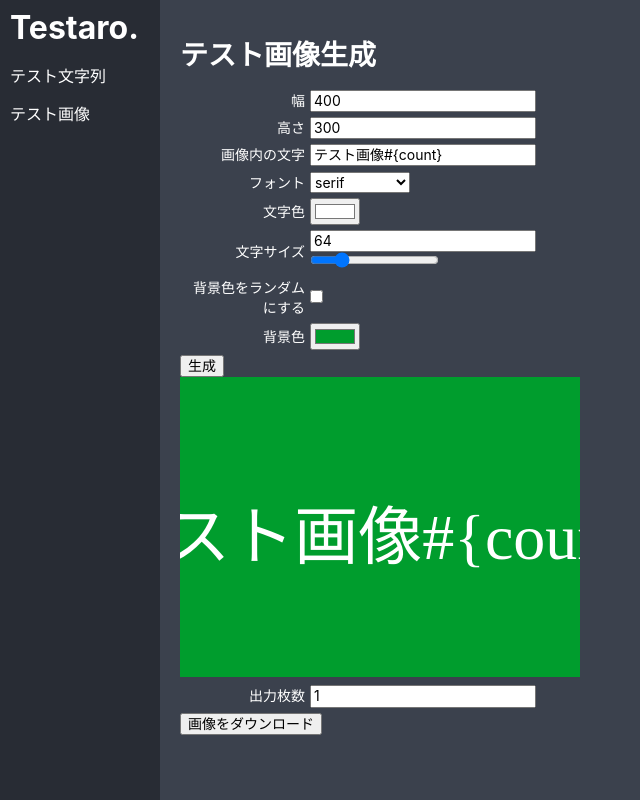
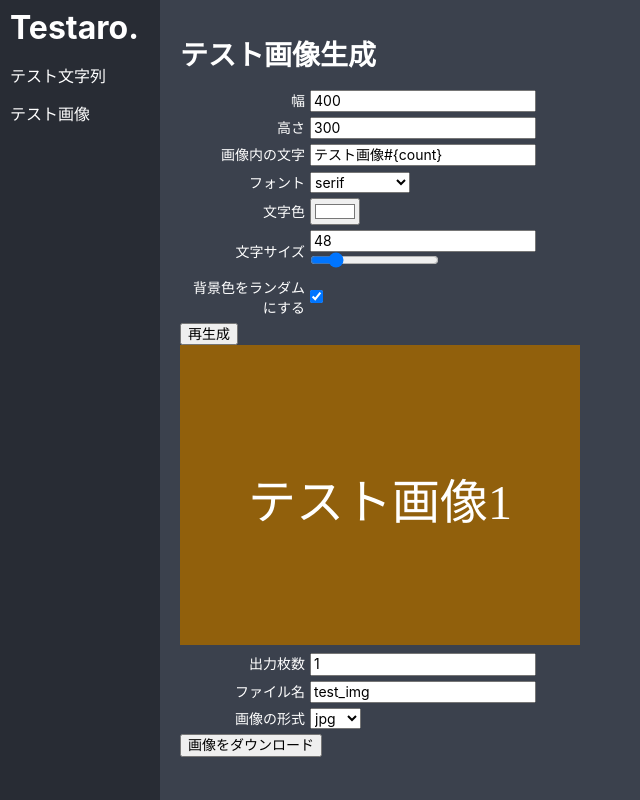
Before and after one commit to jesusisao/testaro, a React (Create React App) app: page /imggen in a window 1280 px wide. Shown: the whole page, without its empty margins (0-640 px from the left). Built offline with nearby package versions, Linux system fonts and the light colour scheme.

Commit message:
文字の変数置き換え機能など

```diff
--- a/src/ImageGenerator/ImageGenerator.tsx
+++ b/src/ImageGenerator/ImageGenerator.tsx
@@ -8,27 +8,13 @@ const ImageGenerator: React.FC = () => {
   const [genNum, setGenNum] = useState(1);
   const [comment, setComment] = useState('テスト画像#{count}');
   const [font, setFont] = useState("serif");
-  const [fontSize, setFontSize] = useState(64);
+  const [fontSize, setFontSize] = useState(48);
   const [fontColor, setFontColor] = useState("#FFFFFF");
-  const [useRandomColor, setUseRandomColor] = useState(false);
+  const [useRandomColor, setUseRandomColor] = useState(true);
   const [color, setColor] = useState("#009d2d");
-
-  const generate = () => {
-    const ctx: CanvasRenderingContext2D = getContext();
-
-    ctx.fillStyle = useRandomColor ? generateRandomColor() : color;
-    ctx.fillRect(0, 0, width, height);
-
-    // フォントによってtextWidthが変わるので注意
-    ctx.font = `${fontSize}px ${font}`;
-    const textWidth = ctx.measureText( comment ).width;
-    const textHeight = fontSize;
-    const fontX = (width - textWidth) / 2;
-    const fontY = (height + textHeight) / 2;
-    ctx.fillStyle = fontColor;
-    ctx.fillText(comment, fontX, fontY);
-    ctx.save();
-  }
+  const [fileNamePrefix, setFileNamePrefix] = useState("test_img");
+  const [imageFormat, setImageFormat] = useState("jpg");
+  const [downloading, setDownloading] = useState(false);
 
   const canvasRef = useRef(null);
 
@@ -37,19 +23,49 @@ const ImageGenerator: React.FC = () => {
     return canvas.getContext('2d');
   };
 
+  const generate = (count: number = 1) => {
+    const ctx: CanvasRenderingContext2D = getContext();
+
+    ctx.fillStyle = useRandomColor ? generateRandomColor() : color;
+    ctx.fillRect(0, 0, width, height);
+
+    const replacedComment = replaceVariable(comment, count);
+
+    // フォントによってtextWidthが変わるので注意
+    ctx.font = `${fontSize}px ${font}`;
+    const textWidth = ctx.measureText( replacedComment ).width;
+    const textHeight = fontSize;
+    const fontX = (width - textWidth) / 2;
+    const fontY = (height + textHeight) / 2;
+    ctx.fillStyle = fontColor;
+    ctx.fillText(replacedComment, fontX, fontY);
+    ctx.save();
+  }
+
   const downloadsImage = async () => {
+    if (genNum >= 50) {
+      const doExec = window.confirm(`${genNum}枚の画像をダウンロードしようとしています。本当に宜しいですか？`);
+      if (!doExec) return;
+    }
+    setDownloading(true);
+    const useNumSplitter = genNum > 1
     for (let i = 0; i < genNum; i++) {
-      generate()
-      downloadImage();
+      generate(i + 1)
+      downloadImage(i + 1, useNumSplitter);
+      // あんまり速く大量にDLさせられない
       await sleep(300);
     }
+    setDownloading(false);
   }
 
-  const downloadImage = () => {
+  const downloadImage = (imageNumber: number, useNumSplitter: boolean) => {
     const canvas: any = canvasRef.current;
     const link = document.createElement('a');
-    link.download = 'test_image.jpeg';
-    link.href = canvas.toDataURL("image/jpeg");
+    const fileName = useNumSplitter
+      ? `${fileNamePrefix}_${imageNumber}.${imageFormat}`
+      : `${fileNamePrefix}.${imageFormat}`;
+    link.download = fileName;
+    link.href = canvas.toDataURL(`image/${imageFormat}`);
     link.click();
   }
 
@@ -93,17 +109,31 @@ const ImageGenerator: React.FC = () => {
         <ParamBox labelName="背景色をランダムにする">
           <input type="checkbox" defaultChecked={useRandomColor} onChange={ e => setUseRandomColor(e.target.checked) }></input>
         </ParamBox>
-        <ParamBox labelName="背景色">
-          <input type="color" defaultValue={color} disabled={useRandomColor} onChange={ e => setColor(e.target.value) }></input>
-        </ParamBox>
-        <button onClick={generate}>生成</button>
+        {
+          !useRandomColor &&
+          <ParamBox labelName="背景色">
+            <input type="color" defaultValue={color} disabled={useRandomColor} onChange={ e => setColor(e.target.value) }></input>
+          </ParamBox>
+        }
+        <button onClick={() => generate()}>再生成</button>
       </div>
 
       <canvas className="canvas" ref={canvasRef}  width={width} height={height} />
 
       <div>
         <ParamBox labelName="出力枚数">
-          <input type="number" defaultValue={1} onChange={ e => setGenNum( parseInt(e.target.value) ) }></input>
+          <input type="number" defaultValue={genNum} onChange={ e => setGenNum( parseInt(e.target.value) ) }></input>
+        </ParamBox>
+        <ParamBox labelName="ファイル名">
+          <input type="text" defaultValue={fileNamePrefix} onChange={ e => setFileNamePrefix(e.target.value) }></input>
+        </ParamBox>
+        <ParamBox labelName="画像の形式">
+          <select defaultValue={imageFormat} onChange={ e => setImageFormat(e.target.value) }>
+            <option value="jpg">jpg</option>
+            <option value="jpeg">jpeg</option>
+            <option value="png">png</option>
+            <option value="gif">gif</option>
+          </select>
         </ParamBox>
         <button onClick={downloadsImage}>画像をダウンロード</button>
       </div>
@@ -114,10 +144,25 @@ const ImageGenerator: React.FC = () => {
 const sleep = (msec: number) => new Promise(resolve => setTimeout(resolve, msec));
 
 const generateRandomColor = (): string => {
+  // 255だとデフォルトのフォントのwhiteが見えにくくなることがあるので下げた
   const ran1 = Math.floor(Math.random() * 200);
   const ran2 = Math.floor(Math.random() * 200);
   const ran3 = Math.floor(Math.random() * 200);
   return `rgb(${ran1}, ${ran2}, ${ran3})`;
 }
 
+export const replaceVariable = (original: string, num: number) => {
+  const re = /#{.+?}/;
+  const matches = original.match(re);
+  if (matches === null) return original;
+  const matchesNames = matches.map((str) => str.slice(2).slice(0, -1));
+  let copied = original.slice();
+  for (const match of matchesNames) {
+    if (match === "count") {
+      copied = copied.replace("#{count}", num.toString())
+    }
+  }
+  return copied
+}
+
 export default ImageGenerator;
--- a/src/StringGenerator/StringGenerator.tsx
+++ b/src/StringGenerator/StringGenerator.tsx
@@ -1,9 +1,10 @@
 import React, { useState } from 'react';
 import './StringGenerator.scss';
+import ParamBox from '../Common/ParamBox';
 
 const StringGenerator: React.FC = () => {
-  const [pattern, setPattern] = useState('1234567890');
-  const [charNum, setCharNum] = useState(0);
+  const [pattern, setPattern] = useState('あアｱｶﾞﾊﾟＡａAa１1亜');
+  const [charNum, setCharNum] = useState(255);
   const [genStr, setGenStr] = useState('');
 
   const generate = () => {
@@ -21,9 +22,11 @@ const StringGenerator: React.FC = () => {
     <div className="StringGenerator">
       <h1>テスト文字列生成</h1>
       <div>
+        <ParamBox labelName="パターン">
           <select name="pattern" id="pattern" onChange={ e => setPattern(e.target.value) }>
+            <option value="あアｱｶﾞﾊﾟＡａAa１1亜">あアｱｶﾞﾊﾟＡａAa１1亜</option>
             <option value="0123456789">0123456789</option>
-          <option value="あアｱｶﾞﾊﾟＡａAa１1亜">あアｱｶﾞﾊﾟＡａAa１1亜</option>
+            <option value="０１２３４５６７８９">０１２３４５６７８９</option>
             <option value="ぜんかくひらがな">ぜんかくひらがな</option>
             <option value="ゼンカクカタカナ">ゼンカクカタカナ</option>
             <option value="ﾊﾝｶｸｶﾀｶﾅﾀﾞｸﾃﾝｲﾘ">ﾊﾝｶｸｶﾀｶﾅﾀﾞｸﾃﾝｲﾘ</option>
@@ -31,13 +34,15 @@ const StringGenerator: React.FC = () => {
             <option value="abcdefg">abcdefg</option>
             <option value="ＡＢＣＤＥＦＧ">ＡＢＣＤＥＦＧ</option>
             <option value="ａｂｃｄｅｆｇ">ａｂｃｄｅｆｇ</option>
-          <option value="０１２３４５６７８９">０１２３４５６７８９</option>
             <option value="亜唖娃阿哀愛挨姶逢葵">亜唖娃阿哀愛挨姶逢葵</option>
             <option value="XXXXXXXXX*">XXXXXXXXX*</option>
             <option value="○○○○○○○○○●">○○○○○○○○○●</option>
             {/* <option value="🤔😂😊😭😇💪👊✋🙏👏">よく使う絵文字</option> */}
           </select>
-        <input type="number" onChange={ e => setCharNum( parseInt(e.target.value) ) }></input>
+        </ParamBox>
+        <ParamBox labelName="文字数">
+          <input type="number" defaultValue={charNum} onChange={ e => setCharNum( parseInt(e.target.value) ) }></input>
+        </ParamBox>
         <button onClick={generate}>生成</button>
       </div>
       <textarea className="output-area" readOnly value={genStr}></textarea>
```
Also changed, not shown: 1 other file (tests, documents, lock files or other folders). Lines whose indentation alone changed are shown as unchanged.
